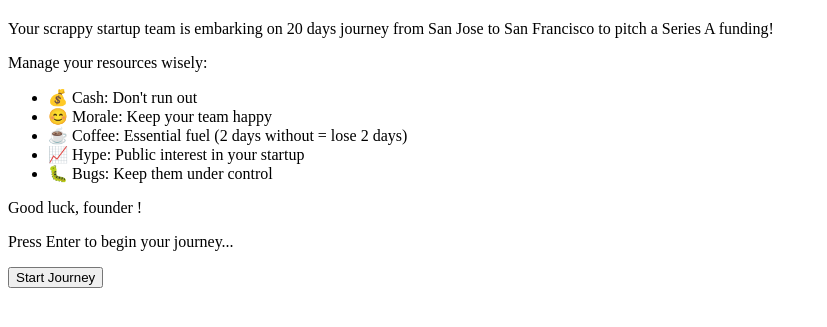
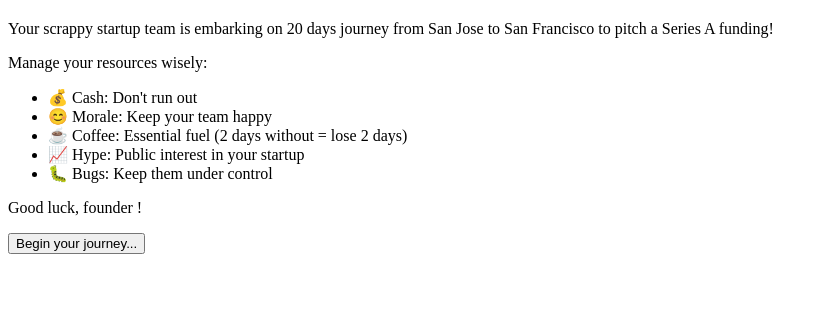
Before and after one commit to topgyalgurung/silicon-valley-trail, a Flask app: page /new in a window 1280 px wide. Shown: the part 47-374 px from the top of the page, without its empty margins (0-827 px from the left). Run offline with Flask 3, Linux system fonts and the light colour scheme; data comes from the database, SQL or seed files in the repository.

Commit message:
minor styling fixes

```diff
--- a/game/templates/pages/intro.html
+++ b/game/templates/pages/intro.html
@@ -16,10 +16,8 @@
 
 <p>Good luck, founder !</p>
 
-<p>Press Enter to begin your journey...</p>
 
 {% if game_id %}
 <a href="{{ url_for('game.show_game', game_id=game_id) }}">
-  <button>Start Journey</button></a
->
+  <button>Begin your journey...</button></a>
 {% endif %} {% endblock %}
```
